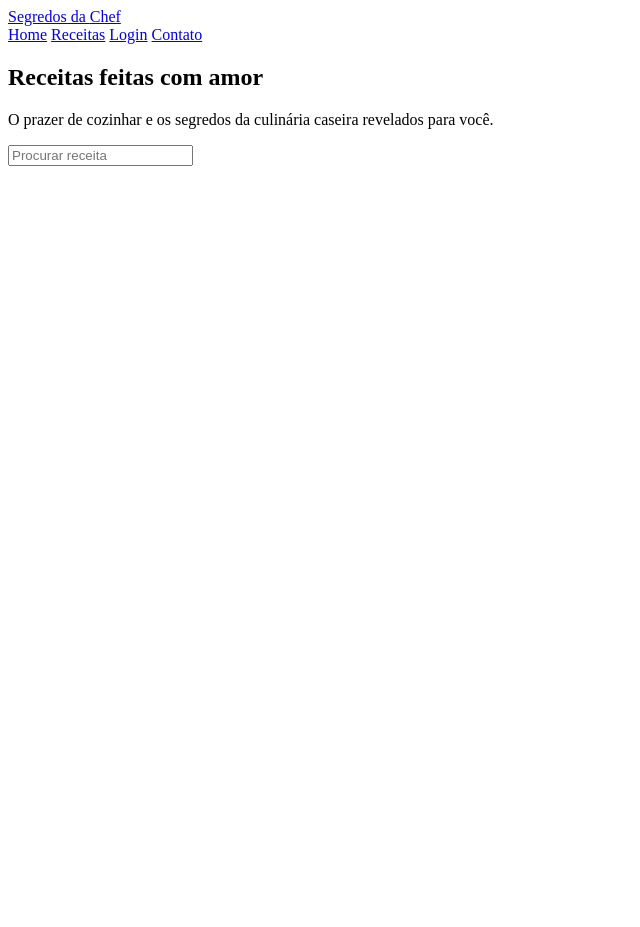
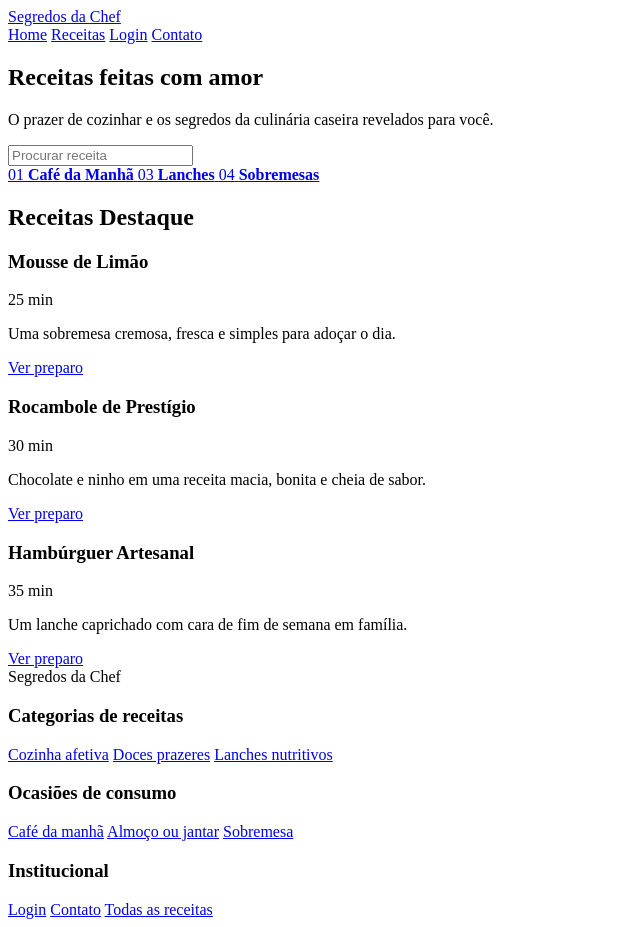
Before and after one commit to MarianaMendes3101/segredos_da_chefe, a Django app: page / in a window 1280 px wide. Shown: the whole page, without its empty margins (0-640 px from the left). Before the commit the page ends 166 px from the top, so only its background shows below. Run offline with Django 5.2, Linux system fonts and the light colour scheme; grey boxes are pictures that could not be loaded.

Commit message:
adicionando index

```diff
--- a/web/templates/web/index.html
+++ b/web/templates/web/index.html
@@ -28,7 +28,117 @@
             </form>
             </div>
         </section>
+    <nav class="categorias" aria-label="Receitas por categoria">
+         <a href="receitas.html" class="cat-item">
+                <span class="cat-icone">01</span>
+                <strong>Café da Manhã</strong>
+             </a>
+        <a href="receita.html" class="cat-item">
+                <span class="cat-icone">03</span>
+                <strong>Lanches</strong>
+            </a>
+            <a href="receita.html" class="cat-item">
+                <span class="cat-icone">04</span>
+                <strong>Sobremesas</strong>
+            </a>
+    </nav>
+  <!-- Secao de receitas: mostra os cards com as receitas em destaque. -->
+        <section class="receitas-container" id="receitas">
+
+            <div class="titulo-faixa">
+                <h2>Receitas Destaque</h2>
+            </div>
+
+
+            <!-- Grade: organiza os cards lado a lado. -->
+            <div class="grade">
+                <!-- Article: representa um conteudo independente, neste caso uma receita. -->
+                <article class="card">
+                    <!-- Imagem da receita colocada pelo CSS inline no background. -->
+                    <div class="card-img" style="background-image: url('img/perfil/img2.jpg');"></div>
+                    <!-- Informacoes da receita. -->
+                    <div class="card-info">
+                        <div class="card-topo">
+                            <h3>Mousse de Limão</h3>
+                            <span>25 min</span>
+                        </div>
+                        <p>Uma sobremesa cremosa, fresca e simples para adoçar o dia.</p>
+                        <a href="receita.html" class="btn-ver">Ver preparo</a>
+                    </div>
+                </article>
+
+
+                <article class="card">
+                    <div class="card-img" style="background-image: url('img/perfil/img3.jpg');"></div>
+                    <div class="card-info">
+                        <div class="card-topo">
+                            <h3>Rocambole de Prestígio</h3>
+                            <span>30 min</span>
+                        </div>
+                        <p>Chocolate e ninho em uma receita macia, bonita e cheia de sabor.</p>
+                        <a href="receita.html" class="btn-ver">Ver preparo</a>
+                    </div>
+                </article>
+
+
+                <article class="card">
+                    <div class="card-img" style="background-image: url('img/perfil/img4.jpg');"></div>
+                    <div class="card-info">
+                        <div class="card-topo">
+                            <h3>Hambúrguer Artesanal</h3>
+                            <span>35 min</span>
+                        </div>
+                        <p>Um lanche caprichado com cara de fim de semana em família.</p>
+                        <a href="receita.html" class="btn-ver">Ver preparo</a>
+                    </div>
+                </article>
+            </div>
+        </section>
+
 </main>
+
+
+    <!-- Rodape: area final com nome do site e links importantes. -->
+    <footer>
+        <!-- Nome do site no rodape. -->
+        <div class="footer-logo">
+            <div class="logo-texto">
+                Segredos da <span>Chef</span>
+            </div>
+        </div>
+
+
+        <!-- Links de categorias de receitas. -->
+        <div class="footer-coluna">
+            <h3>Categorias de receitas</h3>
+            <a href="receita.html">Cozinha afetiva</a>
+            <a href="receita.html">Doces prazeres</a>
+            <a href="receita.html">Lanches nutritivos</a>
+        </div>
+
+
+        <!-- Links de ocasioes de consumo. -->
+        <div class="footer-coluna">
+            <h3>Ocasiões de consumo</h3>
+            <a href="receita.html">Café da manhã</a>
+            <a href="receita.html">Almoço ou jantar</a>
+            <a href="receita.html">Sobremesa</a>
+        </div>
+
+
+        <!-- Links institucionais do site. -->
+        <div class="footer-coluna">
+            <h3>Institucional</h3>
+            <a href="login.html">Login</a>
+            <a href="contato.html">Contato</a>
+            <a href="receita.html">Todas as receitas</a>
+        </div>
+    </footer>
+</body>
+</html>
+
+
+
 
 </body>
 </html>
```
